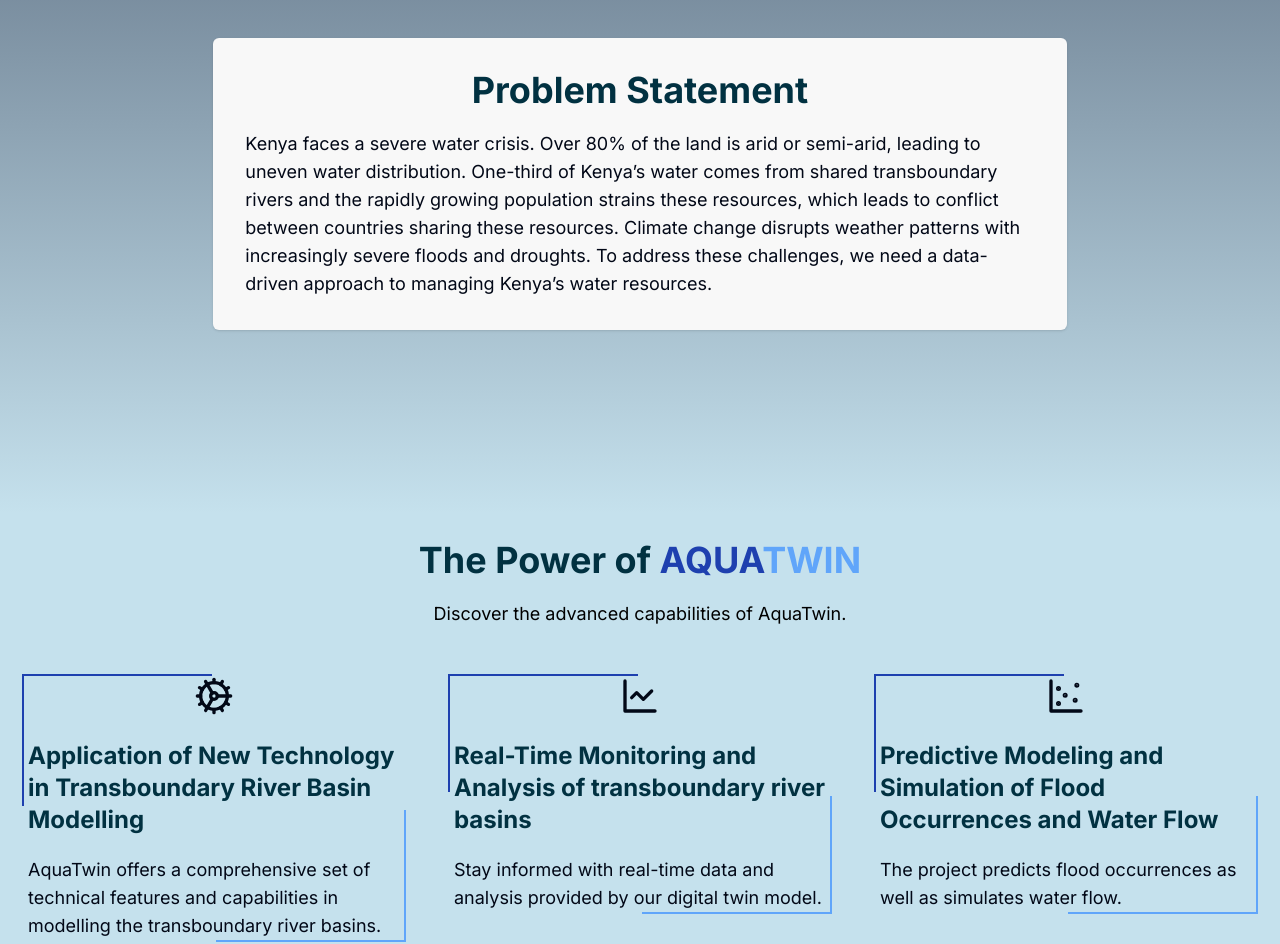
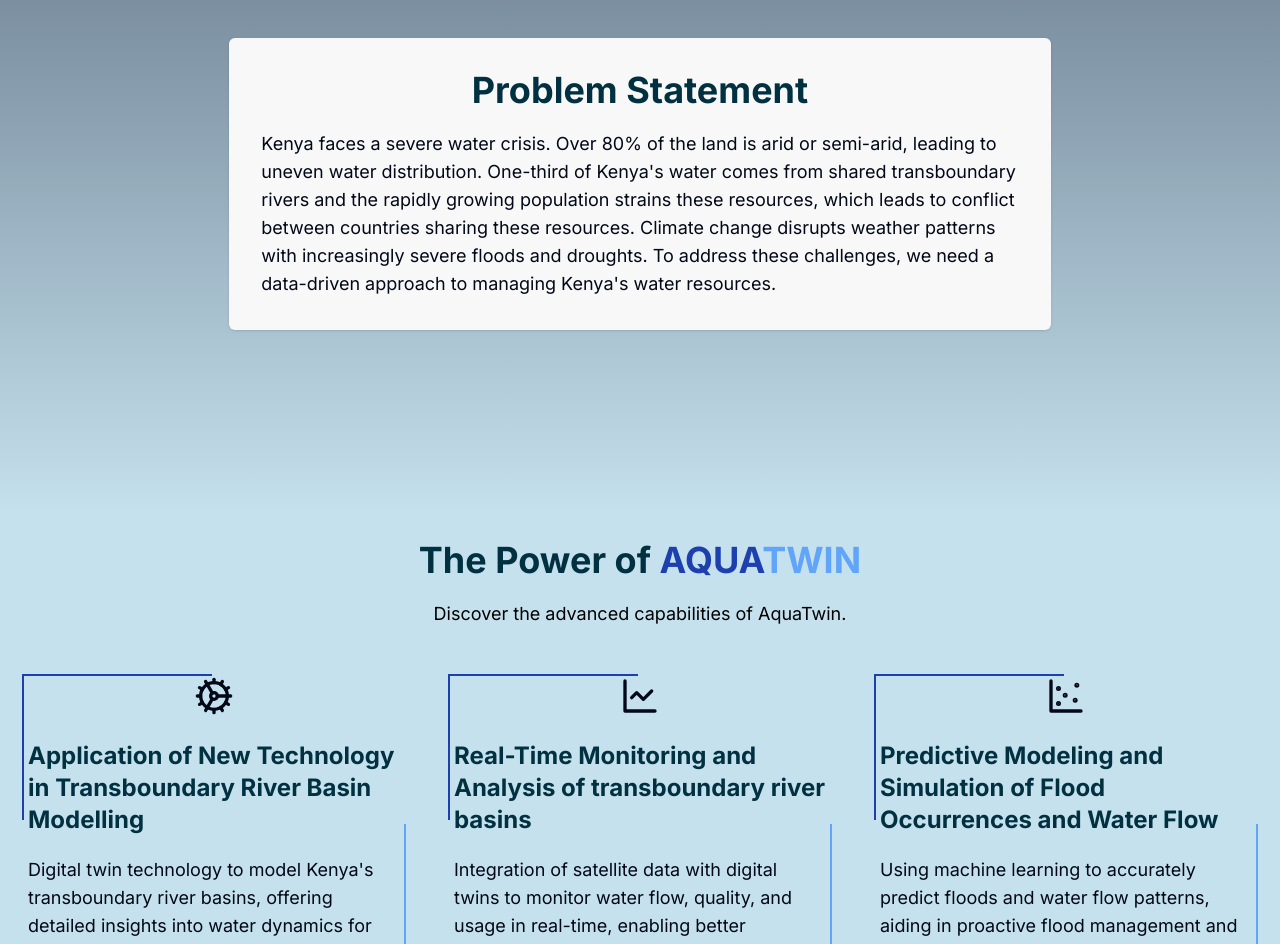
Before and after one commit to AquaTwin/Website, a Next.js app: page / in a window 1280 px wide. Shown: the part 1600-2544 px from the top of the page. Built offline with nearby package versions, Linux system fonts and the light colour scheme.

Commit message:
added content and minor fixes

```diff
--- a/src/components/problem.tsx
+++ b/src/components/problem.tsx
@@ -3,23 +3,23 @@ import Container from "./container";
 
 const Problem = () => {
   return (
-    <Container className="px-0">
+    <Container className="">
       <section
         className="flex flex-col justify-center items-center h-[90vh] md:h-[75vh]"
         id="problem-statement"
       >
-        <div className="bg-[#F8F8F8] p-8 md:w-2/3 mx-2 shadow rounded-md transition duration-300 ease-in-out transform hover:scale-105">
+        <div className="bg-[#F8F8F8] p-8 md:w-2/3 mx-2 shadow rounded-md md:transition duration-300 ease-in-out transform md:hover:scale-105 ">
           <h2 className="text-4xl font-bold text-title text-center mb-5 z-10">
             Problem Statement
           </h2>
           <p className="md:text-lg">
           Kenya faces a severe water crisis. Over 80% of the land is arid or semi-arid,
-          leading to uneven water distribution. One-third of Kenya&rsquo;s water comes from shared
+          leading to uneven water distribution. One-third of Kenya's water comes from shared
           transboundary rivers and the rapidly growing population
           strains these resources, which leads to conflict between countries sharing these resources.
           Climate change disrupts weather patterns with
           increasingly severe floods and droughts. To address these challenges, we need a data-driven
-          approach to managing Kenya&rsquo;s water resources.
+          approach to managing Kenya's water resources.
           </p>
 
         </div>
--- a/src/components/solution-card.tsx
+++ b/src/components/solution-card.tsx
@@ -16,7 +16,7 @@ const SolutionCard: React.FC<SolutionCardProps> = ({
         <div className="w-1/2 h-1/2 absolute bg-blue-800 -top-[2px] -left-[2px] "></div>
         <div className="w-1/2 h-1/2 absolute -bottom-[2px] -right-[2px] bg-blue-400 "></div>
         <span className="px-1 pb-6 z-10 bg-primary-1 w-full flex justify-center">{icon}</span>
-        <h4 className="px-1 text-title text-2xl font-bold pb-5 z-10 bg-primary-1">{title}</h4>
+        <h4 className="px-1 text-title text-xl md:text-2xl  font-bold pb-5 z-10 bg-primary-1">{title}</h4>
         <p className="px-1 z-10 bg-primary-1">{description}</p>
       </div>
     </div>
--- a/src/components/solution.tsx
+++ b/src/components/solution.tsx
@@ -10,19 +10,20 @@ const solutions = [
     icon: <Cog size={40} />,
     title: "Application of New Technology in Transboundary River Basin Modelling",
     description:
-      "AquaTwin offers a comprehensive set of technical features and capabilities in modelling the transboundary river basins.",
+      "Digital twin technology to model Kenya's transboundary river basins, offering detailed insights into water dynamics for better resource management",
   },
   {
     icon: <LineChart size={40} />,
     title: "Real-Time Monitoring and Analysis of transboundary river basins",
     description:
-      "Stay informed with real-time data and analysis provided by our digital twin model.",
+     "Integration of satellite data with digital twins to monitor water flow, quality, and usage in real-time, enabling better observation and management.",
+
   },
   {
     icon: <ScatterChart size={40} />,
     title: "Predictive Modeling and Simulation of Flood Occurrences and Water Flow",
     description:
-      "The project predicts flood occurrences as well as simulates water flow.",
+      "Using machine learning to accurately predict floods and water flow patterns, aiding in proactive flood management and water distribution.",
   },
 ];
 
```
